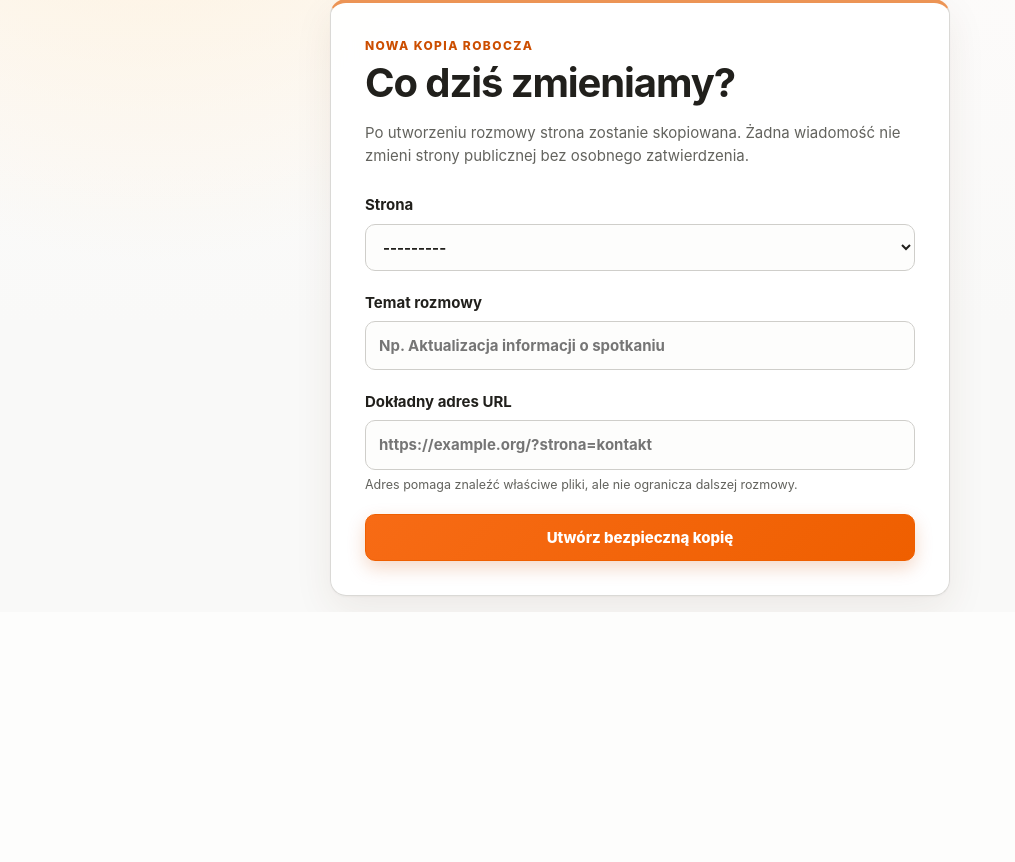
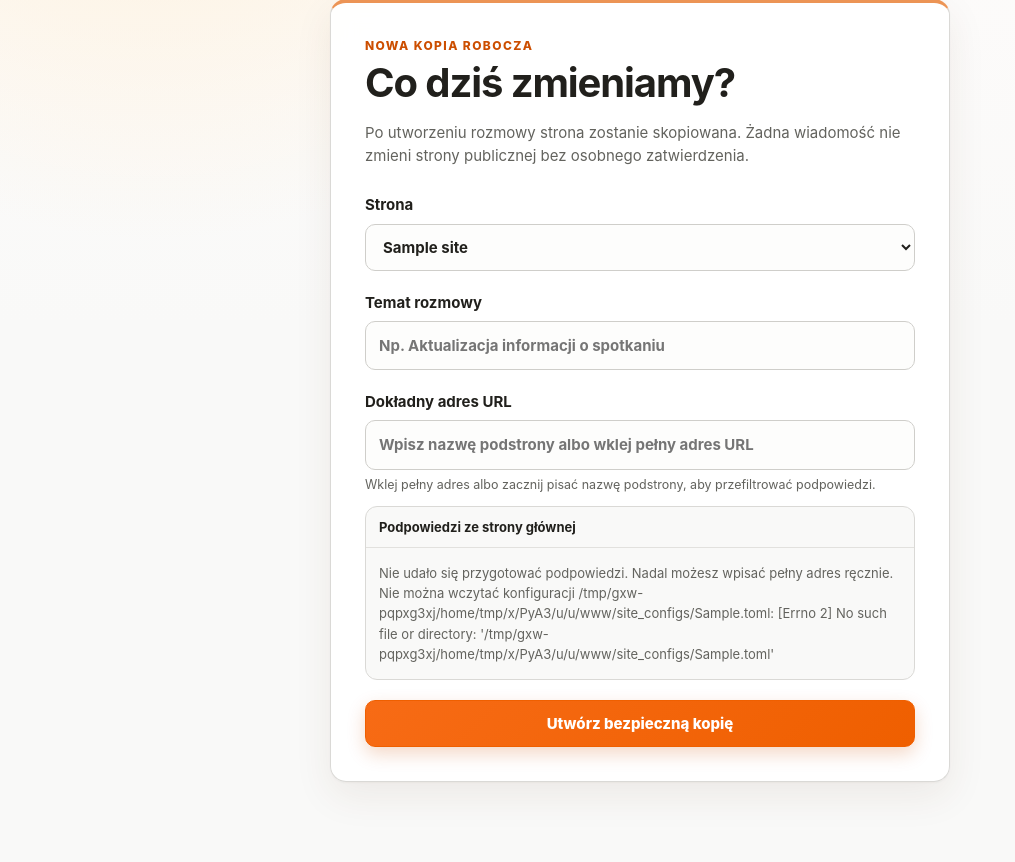
Before and after one commit to duszekjk/phpvibe, a Django app: page /rozmowy/nowa/ in a window 1280 px wide. Shown: the part 188-1050 px from the top of the page, without its empty margins (0-1015 px from the left). Before the commit the page ends 800 px from the top, so only its background shows below. Run offline with Django 5.2, Linux system fonts and the light colour scheme; a user stored in the database is signed in; tables that the repository leaves empty hold one stand-in row (values such as "Sample post"); data that the repository does not hold is empty.

Commit message:
Add searchable page suggestions to new conversations

```diff
--- a/editor/config.py
+++ b/editor/config.py
@@ -22,6 +22,7 @@ class SiteConfig:
     key: str
     root_path: Path
     allowed_hosts: frozenset[str]
+    homepage_url: str
     preview_url_template: str
     description: str
     allowed_extensions: frozenset[str]
@@ -72,6 +73,22 @@ def load_site_config(key: str) -> SiteConfig:
         raise ImproperlyConfigured("Konfiguracja musi zawierać allowed_hosts.")
     if any("://" in host or "/" in host or ":" in host for host in hosts):
         raise ImproperlyConfigured("allowed_hosts może zawierać tylko nazwy hostów, bez schematu, portu i ścieżki.")
+
+    default_host = sorted(hosts, key=lambda host: (host.startswith("www."), len(host), host))[0]
+    homepage_url = str(raw.get("homepage_url", f"https://{default_host}/")).strip()
+    try:
+        homepage_parts = urlsplit(homepage_url)
+        homepage_parts.port
+    except ValueError as exc:
+        raise ImproperlyConfigured("homepage_url jest nieprawidłowy.") from exc
+    if (
+        homepage_parts.scheme not in {"http", "https"}
+        or (homepage_parts.hostname or "").lower() not in hosts
+        or homepage_parts.username
+        or homepage_parts.password
+        or homepage_parts.fragment
+    ):
+        raise ImproperlyConfigured("homepage_url musi być adresem skonfigurowanej strony, bez danych logowania i fragmentu.")
 
     preview_template = str(raw.get("preview_url_template", "")).strip()
     if preview_template.count("{session_id}") != 1:
@@ -140,6 +157,7 @@ def load_site_config(key: str) -> SiteConfig:
         key=key,
         root_path=root,
         allowed_hosts=hosts,
+        homepage_url=homepage_url,
         preview_url_template=preview_template,
         description=raw.get("description", ""),
         allowed_extensions=frozenset(extensions),
--- a/editor/forms.py
+++ b/editor/forms.py
@@ -11,12 +11,21 @@ class StartSessionForm(forms.ModelForm):
         fields = ("site", "title", "target_url")
         widgets = {
             "title": forms.TextInput(attrs={"placeholder": "Np. Aktualizacja informacji o spotkaniu"}),
-            "target_url": forms.URLInput(attrs={"placeholder": "https://example.org/?strona=kontakt"}),
+            "target_url": forms.TextInput(attrs={
+                "placeholder": "Wpisz nazwę podstrony albo wklej pełny adres URL",
+                "autocomplete": "off",
+                "inputmode": "url",
+            }),
         }
 
     def __init__(self, *args, user, **kwargs):
         super().__init__(*args, **kwargs)
-        self.fields["site"].queryset = Site.objects.filter(is_active=True, memberships__user=user).distinct()
+        sites = Site.objects.filter(is_active=True, memberships__user=user).distinct()
+        self.fields["site"].queryset = sites
+        if not self.is_bound:
+            first_site = sites.first()
+            if first_site:
+                self.initial.setdefault("site", first_site.pk)
 
     def clean(self):
         from .navigation import normalize_page_url
--- a/editor/runtime_assets.py
+++ b/editor/runtime_assets.py
@@ -6,7 +6,7 @@ from pathlib import Path
 from django.conf import settings
 
 
-ASSET_NAMES = frozenset({"app.css", "workbench.css", "workbench.js"})
+ASSET_NAMES = frozenset({"app.css", "start-session.js", "workbench.css", "workbench.js"})
 
 
 def asset_path(name: str) -> Path:
--- a/editor/static/editor/app.css
+++ b/editor/static/editor/app.css
@@ -472,6 +472,82 @@ h2 {
   color: var(--muted);
 }
 
+.url-suggestions {
+  margin-top: -8px;
+  overflow: hidden;
+  border: 1px solid var(--sand-6);
+  border-radius: 12px;
+  background: var(--sand-2);
+}
+
+.url-suggestions-head {
+  display: flex;
+  align-items: center;
+  justify-content: space-between;
+  gap: 16px;
+  padding: 10px 13px;
+  border-bottom: 1px solid var(--sand-5);
+  color: var(--sand-12);
+  font-size: 13px;
+}
+
+.url-suggestions-head span {
+  color: var(--sand-10);
+  font-size: 11px;
+  font-weight: 700;
+}
+
+.url-suggestions-status {
+  margin: 0;
+  padding: 15px 13px;
+  color: var(--sand-11);
+  font-size: 13px;
+}
+
+.url-suggestions-list {
+  display: grid;
+  max-height: 290px;
+  overflow: auto;
+}
+
+.url-suggestion {
+  display: grid;
+  gap: 2px;
+  width: 100%;
+  padding: 10px 13px;
+  border: 0;
+  border-bottom: 1px solid var(--sand-5);
+  background: var(--sand-1);
+  color: var(--sand-12);
+  text-align: left;
+  cursor: pointer;
+}
+
+.url-suggestion:last-child {
+  border-bottom: 0;
+}
+
+.url-suggestion:hover,
+.url-suggestion:focus-visible {
+  outline: 0;
+  background: var(--orange-3);
+  box-shadow: inset 3px 0 var(--orange-9);
+}
+
+.url-suggestion span {
+  font-weight: 760;
+}
+
+.url-suggestion small {
+  margin: 0;
+  overflow: hidden;
+  color: var(--sand-11);
+  font-size: 11px;
+  font-weight: 400;
+  text-overflow: ellipsis;
+  white-space: nowrap;
+}
+
 .errorlist {
   color: var(--danger);
   margin: 5px 0;
--- /dev/null
+++ b/editor/static/editor/start-session.js
@@ -0,0 +1,96 @@
+(() => {
+  "use strict";
+
+  const site = document.getElementById("id_site");
+  const input = document.getElementById("id_target_url");
+  const panel = document.getElementById("url-suggestions");
+  const list = document.getElementById("url-suggestions-list");
+  const status = document.getElementById("url-suggestions-status");
+  const count = document.getElementById("url-suggestions-count");
+  if (!site || !input || !panel || !list || !status || !count) return;
+
+  let suggestions = [];
+  let controller = null;
+
+  const searchable = value => value
+    .normalize("NFD")
+    .replace(/[\u0300-\u036f]/g, "")
+    .toLocaleLowerCase("pl")
+    .trim();
+
+  const render = () => {
+    const query = searchable(input.value);
+    const words = query.split(/\s+/).filter(Boolean);
+    const visible = suggestions.filter(item => {
+      const haystack = searchable(`${item.label} ${item.url}`);
+      return words.every(word => haystack.includes(word));
+    });
+    list.replaceChildren();
+    count.textContent = suggestions.length ? `${visible.length} z ${suggestions.length}` : "";
+    if (!visible.length) {
+      status.hidden = false;
+      status.textContent = suggestions.length
+        ? "Brak pasujących podstron. Możesz nadal wkleić dowolny poprawny adres tej strony."
+        : "Nie znaleziono linków na stronie głównej. Możesz wpisać adres ręcznie.";
+      return;
+    }
+    status.hidden = true;
+    visible.forEach(item => {
+      const button = document.createElement("button");
+      button.type = "button";
+      button.className = "url-suggestion";
+      button.setAttribute("role", "option");
+      button.title = `Wstaw ${item.url}`;
+      const label = document.createElement("span");
+      label.textContent = item.label;
+      const url = document.createElement("small");
+      url.textContent = item.url;
+      button.append(label, url);
+      button.addEventListener("click", () => {
+        input.value = item.url;
+        input.dispatchEvent(new Event("input", { bubbles: true }));
+        input.focus();
+      });
+      list.append(button);
+    });
+  };
+
+  const load = async () => {
+    suggestions = [];
+    list.replaceChildren();
+    count.textContent = "";
+    if (!site.value) {
+      status.hidden = false;
+      status.textContent = "Wybierz stronę, aby zobaczyć jej podstrony.";
+      return;
+    }
+    if (controller) controller.abort();
+    controller = new AbortController();
+    status.hidden = false;
+    status.textContent = "Wczytywanie podpowiedzi…";
+    const url = panel.dataset.urlTemplate.replace(/\/0\//, `/${site.value}/`);
+    try {
+      const response = await fetch(url, { cache: "no-store", signal: controller.signal });
+      if (!response.ok) throw new Error(`HTTP ${response.status}`);
+      const data = await response.json();
+      suggestions = Array.isArray(data.suggestions) ? data.suggestions : [];
+      if (data.error) {
+        status.hidden = false;
+        status.textContent = data.error;
+        return;
+      }
+      render();
+    } catch (error) {
+      if (error.name === "AbortError") return;
+      status.hidden = false;
+      status.textContent = "Nie udało się wczytać podpowiedzi. Możesz wpisać pełny adres ręcznie.";
+    }
+  };
+
+  input.addEventListener("input", render);
+  site.addEventListener("change", () => {
+    input.value = "";
+    load();
+  });
+  load();
+})();
--- a/editor/urls.py
+++ b/editor/urls.py
@@ -7,6 +7,7 @@ urlpatterns = [
     path("_assets/editor/<str:name>", views.runtime_asset, name="runtime_asset"),
     path("", views.dashboard, name="dashboard"),
     path("rozmowy/nowa/", views.start_session, name="start_session"),
+    path("strony/<int:site_id>/podpowiedzi-url/", views.site_url_suggestions, name="site_url_suggestions"),
     path("rozmowy/<uuid:session_id>/", views.session_detail, name="session_detail"),
     path("rozmowy/<uuid:session_id>/postep/", views.session_progress, name="session_progress"),
     path("rozmowy/<uuid:session_id>/strony/<uuid:conversation_id>/", views.session_detail, name="page_conversation"),
--- a/editor/views.py
+++ b/editor/views.py
@@ -15,13 +15,14 @@ from django.views.decorators.http import require_POST
 
 from .config import load_site_config
 from .forms import ChatForm, InlineEditForm, PageAddressForm, StartSessionForm
-from .models import ChatMessage, EditSession, PageConversation, SiteMembership
+from .models import ChatMessage, EditSession, PageConversation, Site, SiteMembership
 from .navigation import get_or_create_page_conversation, repair_page_conversation
 from .permissions import session_for_user
 from .preview_access import add_preview_token, make_preview_token, verify_preview_token
 from .runtime_assets import asset_path, asset_version
 from .services.assistant import AssistantError, run_chat_turn
 from .services.images import ImageUploadError, process_image_upload
+from .services.site_links import SiteLinkError, get_site_link_suggestions
 from .services.workspaces import (
     WorkspaceError,
     changed_paths,
@@ -79,6 +80,24 @@ def start_session(request):
     else:
         form = StartSessionForm(user=request.user)
     return render(request, "editor/start_session.html", {"form": form})
+
+
+@login_required
+@never_cache
+def site_url_suggestions(request, site_id):
+    site = get_object_or_404(
+        Site.objects.filter(is_active=True, memberships__user=request.user).distinct(),
+        pk=site_id,
+    )
+    try:
+        config = load_site_config(site.config_key)
+        suggestions = get_site_link_suggestions(config)
+    except (ImproperlyConfigured, SiteLinkError) as exc:
+        return JsonResponse({
+            "suggestions": [],
+            "error": f"Nie udało się przygotować podpowiedzi. Nadal możesz wpisać pełny adres ręcznie. {exc}",
+        })
+    return JsonResponse({"suggestions": [item.as_json() for item in suggestions]})
 
 
 def _prepare_workspace(session_id):
--- a/templates/editor/start_session.html
+++ b/templates/editor/start_session.html
@@ -1,5 +1,7 @@
 {% extends "base.html" %}
+{% load versioned_static %}
 {% block title %}Nowa rozmowa · PHP Vibe{% endblock %}
+{% block extra_head %}<script src="{% versioned_static 'editor/start-session.js' %}" defer></script>{% endblock %}
 {% block content %}
 <a class="back" href="{% url 'dashboard' %}">← Wszystkie rozmowy</a>
 <section class="form-card card">
@@ -10,7 +12,20 @@
     {{ form.non_field_errors }}
     <label>Strona {{ form.site }}{{ form.site.errors }}</label>
     <label>Temat rozmowy {{ form.title }}{{ form.title.errors }}</label>
-    <label>Dokładny adres URL {{ form.target_url }}{{ form.target_url.errors }}<small>Adres pomaga znaleźć właściwe pliki, ale nie ogranicza dalszej rozmowy.</small></label>
+    <label>Dokładny adres URL {{ form.target_url }}{{ form.target_url.errors }}<small>Wklej pełny adres albo zacznij pisać nazwę podstrony, aby przefiltrować podpowiedzi.</small></label>
+    <section
+      class="url-suggestions"
+      id="url-suggestions"
+      data-url-template="{% url 'site_url_suggestions' 0 %}"
+      aria-labelledby="url-suggestions-title"
+    >
+      <div class="url-suggestions-head">
+        <strong id="url-suggestions-title">Podpowiedzi ze strony głównej</strong>
+        <span id="url-suggestions-count"></span>
+      </div>
+      <p class="url-suggestions-status" id="url-suggestions-status">Wybierz stronę, aby zobaczyć jej podstrony.</p>
+      <div class="url-suggestions-list" id="url-suggestions-list" role="listbox" aria-label="Podstrony"></div>
+    </section>
     <button class="button primary" type="submit">Utwórz bezpieczną kopię</button>
   </form>
 </section>
```
Also changed, not shown: editor/services/site_links.py (added, +210 -0 lines), editor/tests/test_repository_policy.py (+2 -0 lines), editor/tests/test_site_links.py (added, +54 -0 lines), editor/tests/test_workspaces.py (+34 -0 lines), editor/tests/url_suggestions_test.js (added, +82 -0 lines), .github/workflows/tests.yml, README.md, 1 other file.
